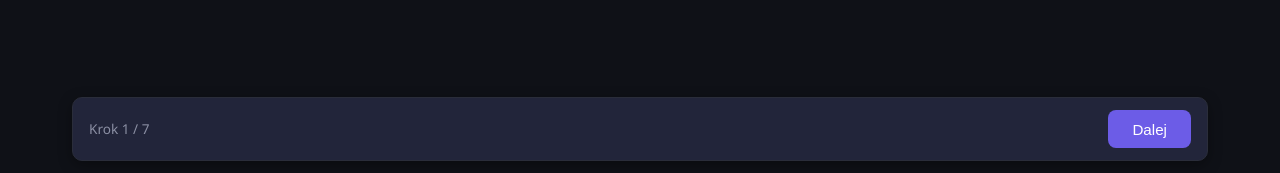
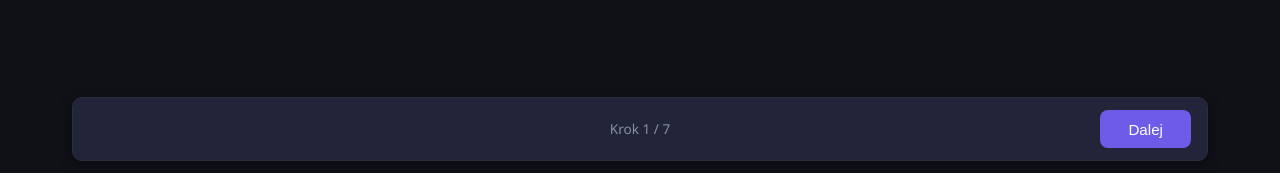
Before and after one commit to sequencer-pl/fire-simulator, a FastAPI app: page /wizard in a window 1280 px wide. Shown: the part 627-800 px from the top of the page. Run offline with FastAPI, Linux system fonts and the light colour scheme.

Commit message:
feat(wizard): belka 3-kolumnowa — Wstecz/Krok na środku/Dalej, szersze przyciski

```diff
--- a/app/templates/wizard.html
+++ b/app/templates/wizard.html
@@ -223,9 +223,11 @@
     </section>
 
     <nav class="wz-footer" id="wzFooter" aria-label="Nawigacja asystenta">
+        <div class="wz-footer-left">
+            <button type="button" class="btn btn-secondary" id="wzBackBtn">Wstecz</button>
+        </div>
         <span class="wz-step-count" id="wzStepCount">Krok 1 / 7</span>
         <div class="wz-footer-right">
-            <button type="button" class="btn btn-secondary" id="wzBackBtn">Wstecz</button>
             <button type="button" class="btn btn-primary" id="wzNextBtn">Dalej</button>
         </div>
     </nav>
--- a/static/css/wizard.css
+++ b/static/css/wizard.css
@@ -87,8 +87,8 @@
     transform: translateX(-50%);
     width: calc(100% - 4rem);
     max-width: 1136px;
-    display: flex;
-    justify-content: space-between;
+    display: grid;
+    grid-template-columns: 1fr auto 1fr;
     align-items: center;
     gap: 0.75rem;
     padding: 0.75rem 1rem;
@@ -103,17 +103,27 @@
     color: var(--text-dim);
     font-size: 0.85rem;
     white-space: nowrap;
+    text-align: center;
+    justify-self: center;
+}
+
+.wz-footer-left {
+    display: flex;
+    align-items: center;
+    gap: 0.5rem;
+    justify-self: start;
 }
 
 .wz-footer-right {
     display: flex;
     align-items: center;
     gap: 0.5rem;
-    margin-left: auto;
+    justify-self: end;
 }
 
 .wz-footer .btn {
     margin: 0;
+    padding-inline: 1.75rem;
 }
 
 .wz-fields {
@@ -652,13 +662,12 @@
         width: calc(100% - 1.5rem);
         gap: 0.4rem;
         padding: 0.5rem 0.6rem;
-        flex-wrap: wrap;
     }
     .wz-footer-right {
         gap: 0.3rem;
     }
     .wz-footer .btn {
-        padding: 0.3rem 0.6rem;
+        padding: 0.3rem 1.15rem;
         font-size: 0.75rem;
     }
 }
```
Also changed, not shown: qa/visual/baselines/visual.spec.js-snapshots/shot-wizard-1-desktop-linux.png, qa/visual/baselines/visual.spec.js-snapshots/shot-wizard-1-mobile-linux.png.
